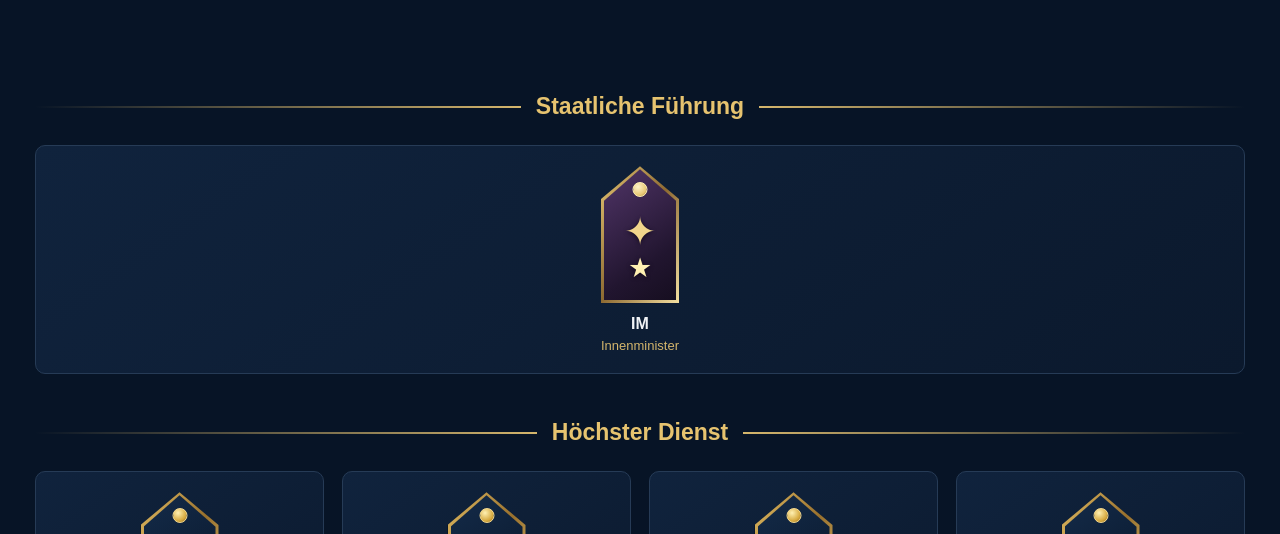
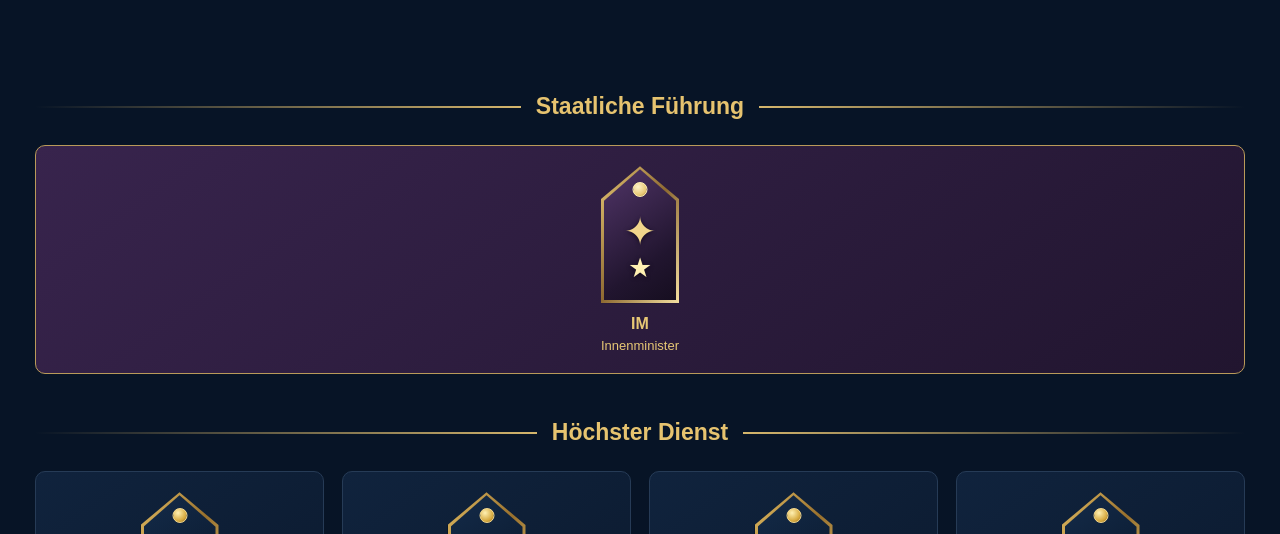
Before and after one commit to fynnz2011-byte/polizei-nrp, a plain HTML site: page dienstgrade.html in a window 1280 px wide. Shown: the part 225-759 px from the top of the page. Drawn offline with Linux system fonts and the light colour scheme.

Commit message:
Update dienstgrade.html

```diff
--- a/dienstgrade.html
+++ b/dienstgrade.html
@@ -4,6 +4,7 @@
 <head>
 <meta charset="UTF-8">
 <meta name="viewport" content="width=device-width, initial-scale=1.0">
+<meta name="theme-color" content="#071426">
 <title>Dienstgrade | Polizei NRP</title>
 
 <style>
@@ -135,6 +136,23 @@ main {
     margin: 0;
 }
 
+/* LILA SONDERGESTALTUNG INNENMINISTER */
+
+.rank-card.minister-card {
+    border: 1px solid #B99A59;
+    background: linear-gradient(145deg, #38244D, #21152F);
+}
+
+.rank-card.minister-card:hover {
+    border-color: #F1D58B;
+    background: linear-gradient(145deg, #49305F, #2B1B3C);
+}
+
+.rank-card.minister-card h3,
+.rank-card.minister-card p {
+    color: #E8C875;
+}
+
 /* Besonderes Rangabzeichen Innenminister */
 
 .epaulette.minister {
@@ -239,7 +257,7 @@ main {
     line-height: 32px;
 }
 
-/* Größere Ansicht */
+/* Vergrößerungsfenster */
 
 .modal {
     display: none;
@@ -439,6 +457,7 @@ const groups = [
 
 function makeBadge(type, stars, bars) {
     let symbols = "";
+
     const badgeClass = type === "minister"
         ? "epaulette minister"
         : "epaulette";
@@ -451,7 +470,9 @@ function makeBadge(type, stars, bars) {
     } else if (type === "book") {
         symbols = '<div class="book">▱</div>';
         if (bars > 0) {
-            for (let i = 0; i < bars; i++) symbols += '<div class="bar"></div>';
+            for (let i = 0; i < bars; i++) {
+                symbols += '<div class="bar"></div>';
+            }
         }
     } else if (type === "star") {
         for (let i = 0; i < stars; i++) {
@@ -493,10 +514,13 @@ groups.forEach(group => {
         const [abbr, name, type, stars, bars] = rank;
 
         const card = document.createElement("button");
+
         card.className = type === "minister"
             ? "rank-card minister-card"
             : "rank-card";
+
         card.type = "button";
+
         card.innerHTML = `
             ${makeBadge(type, stars, bars)}
             <h3>${abbr}</h3>
@@ -506,8 +530,10 @@ groups.forEach(group => {
         card.addEventListener("click", () => {
             document.getElementById("modalTitle").textContent = name;
             document.getElementById("modalAbbreviation").textContent = abbr;
+
             document.getElementById("modalBadge").innerHTML =
                 makeBadge(type, stars, bars);
+
             document.getElementById("rankModal").classList.add("show");
         });
 
@@ -519,8 +545,11 @@ groups.forEach(group => {
 });
 
 function closeModal(event) {
-    if (!event || event.target.id === "rankModal" ||
-        event.target.classList.contains("close")) {
+    if (
+        !event ||
+        event.target.id === "rankModal" ||
+        event.target.classList.contains("close")
+    ) {
         document.getElementById("rankModal").classList.remove("show");
     }
 }
```
